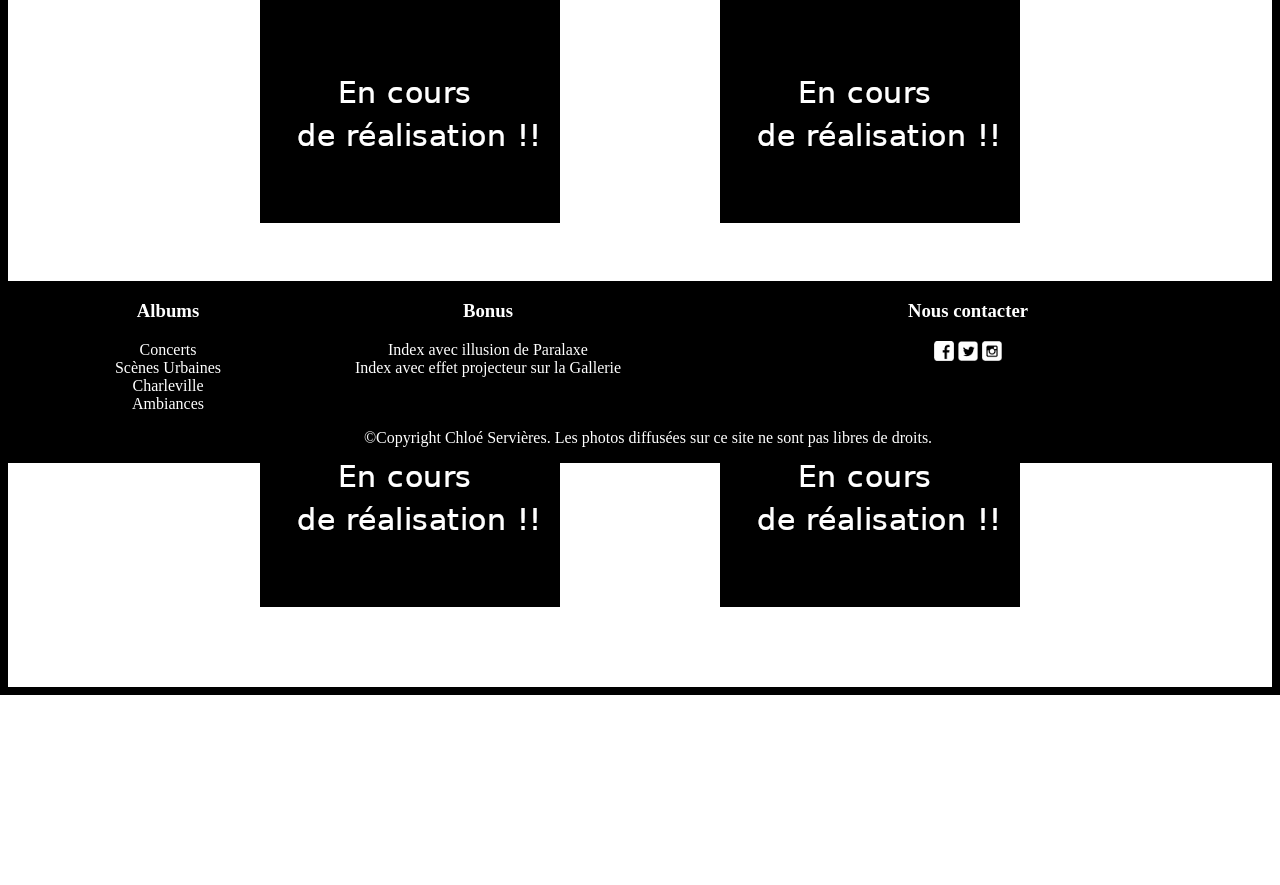
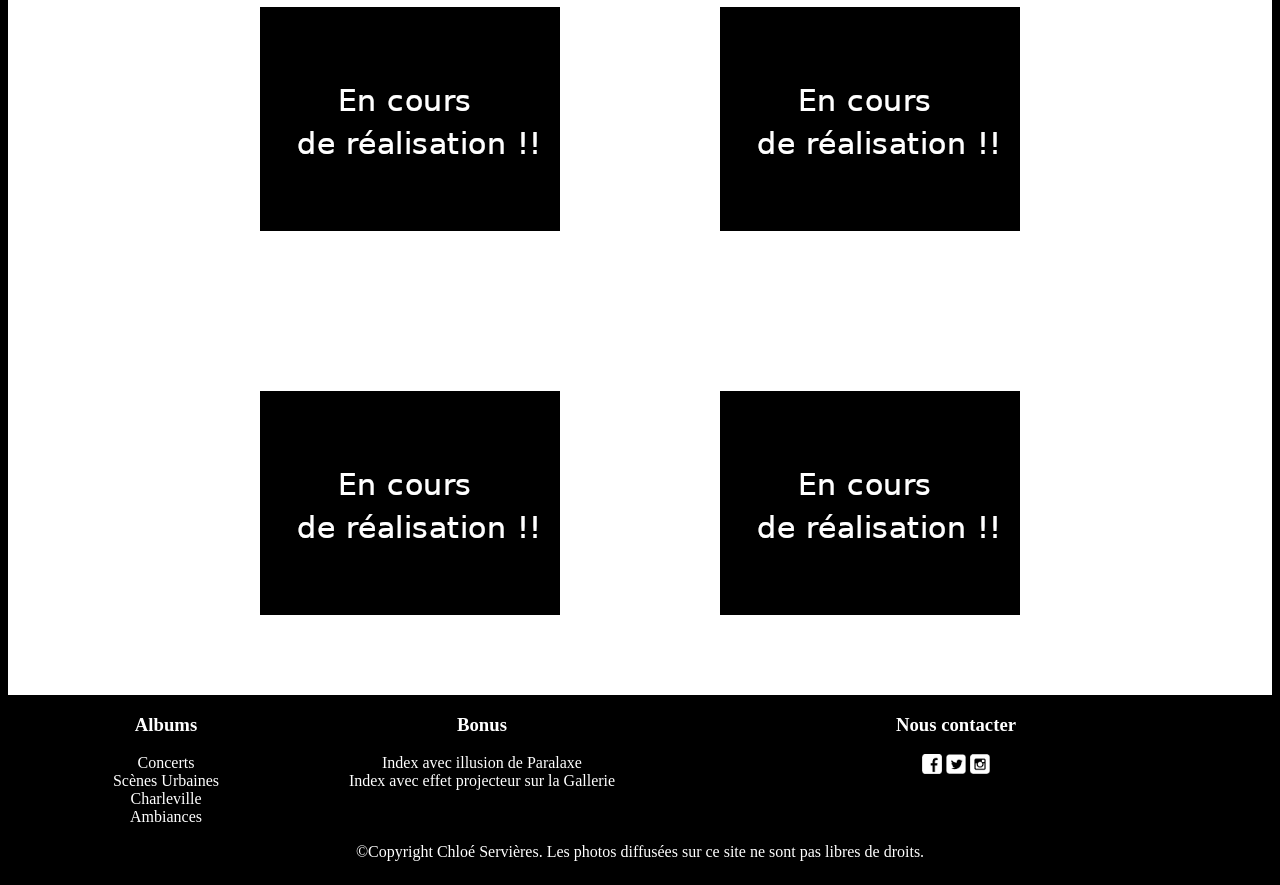
Before and after one commit to ClowClow/galleriephoto, a PHP site: page / in a window 1280 px wide. Shown: the part 2577-3462 px from the top of the page. Before the commit the page ends 3272 px from the top, so only its background shows below. Run offline with PHP 8.4, Linux system fonts and the light colour scheme.

Commit message:
footer fixé

```diff
--- a/version2/index.php
+++ b/version2/index.php
@@ -80,9 +80,9 @@
     </div>
   </section>
 </main>
-<div class="footer">
+<section class="footer">
 <?php include "footer1.php"; ?>
 <?php include "footer2.php"; ?>
-</div>
+</section>
 </body>
 </html>
--- a/version2/styles/headfoot.css
+++ b/version2/styles/headfoot.css
@@ -29,8 +29,6 @@ a.nav:active {
 }
 /* définit les propriétés générales des deux footer */
 .footer {
-  bottom: -280%;
-  position: absolute;
   text-align: center;
   width: 100%;
 }
@@ -39,7 +37,7 @@ a.nav:active {
   grid-template-columns: 50% 50%;
   width: 100%;
   height: 10%;
-  background-color: #000000;
+  background-color: #000;
 }
 .footer2 {
   display: grid;
@@ -48,7 +46,7 @@ a.nav:active {
   height: 2%;
   padding-top: 0.5px;
   text-align: center;
-  background-color: #000000;
+  background-color: #000;
   color: #fff;
 }
 .one {
@@ -64,8 +62,8 @@ a.foot:hover {
   color: #fff;
   text-decoration: none;
   outline-style:none;
-  text-shadow: 0px 0px 5px #fff;
+  text-shadow: 0 0 5px #fff;
 }
 .socialmedia:hover {
-  box-shadow: 0px 0px 10px #fff;
+  box-shadow: 0 0 10px #fff;
 }
--- a/version2/styles/index.css
+++ b/version2/styles/index.css
@@ -2,8 +2,14 @@
   box-sizing: border-box;
 }
 body {
+  min-height: 100vh;
+  display: flex;
+  flex-direction: column;
   background-color: #000;
   color: #fff;
+}
+main {
+flex-grow: 1;
 }
 /* slider background */
 .slider_container {
```
